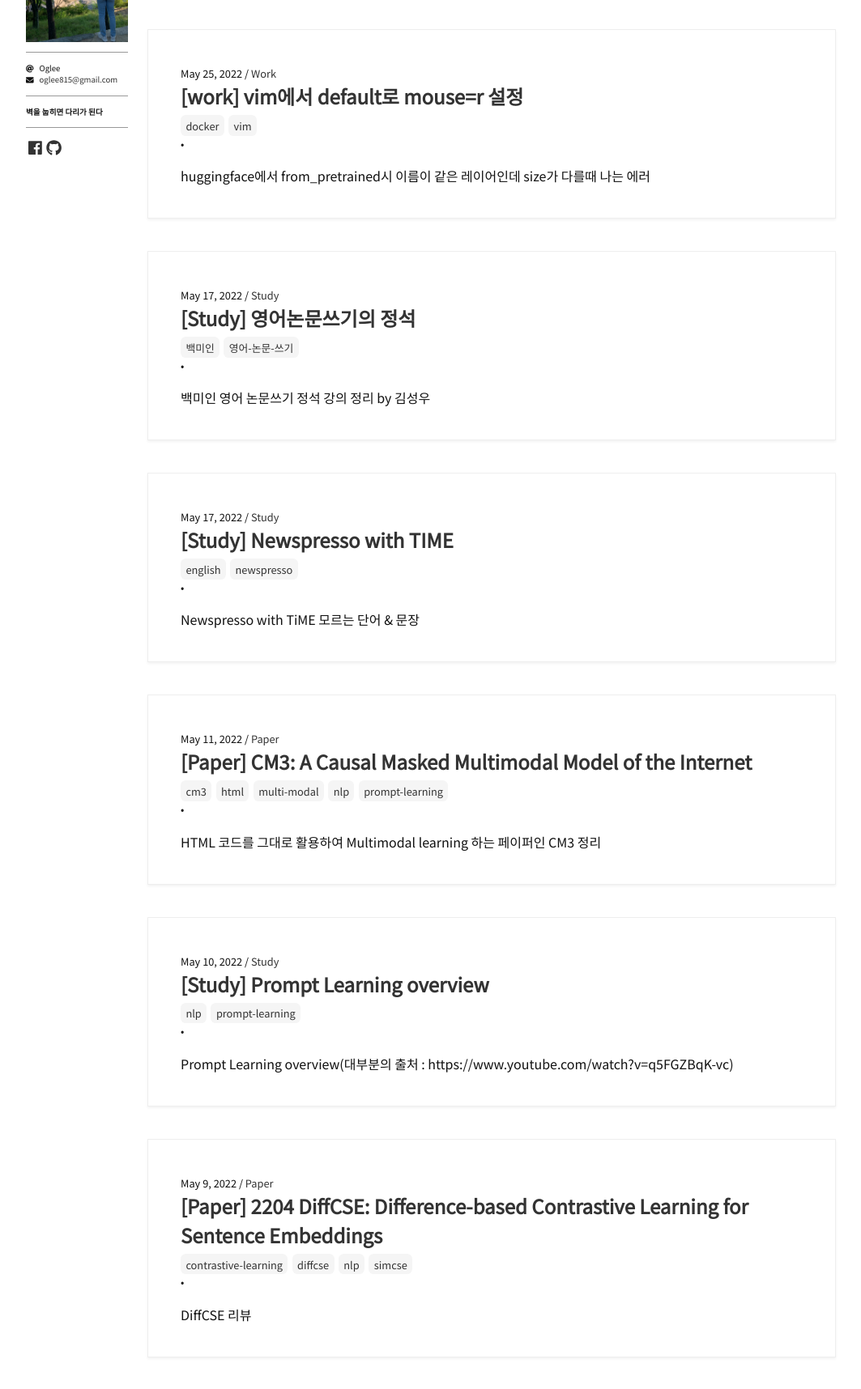
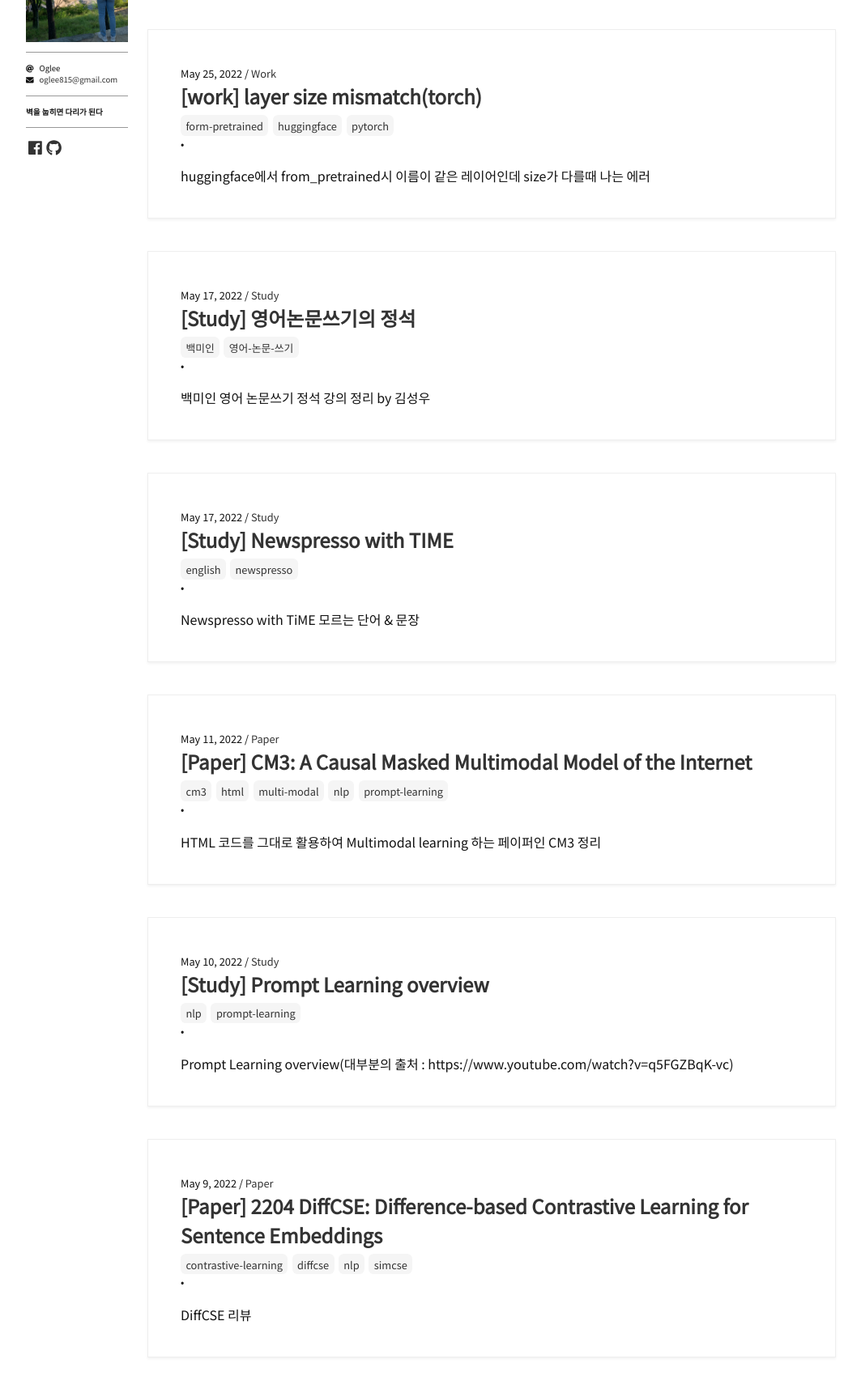
Before and after one commit to oglee815/oglee815_old.github.io, a Jekyll site: the page built from index.html, in a window 1280 px wide, cut to the strip 182-1898 px from the top of the page. Shown: the whole strip at 81% size, without its empty margins (108-1171 px from the left). Built offline with Jekyll 4.4.1, drawn with Linux system fonts in a browser that asks for light colours; nearby versions of some CDN libraries; some web fonts are replaced; the list of posts is cut into pages by our own code; comment, search, counter and statistics services are not loaded.

Commit message:
Update 1900-01-01-work-size-mismatch.md

````diff
--- a/_posts/1900-01-01-work-size-mismatch.md
+++ b/_posts/1900-01-01-work-size-mismatch.md
@@ -2,16 +2,17 @@
 layout: post
 date: 2022-05-25 00:00
 created_date: 2022-05-25 00:00
-title: "[work] vim에서 default로 mouse=r 설정"
+title: "[work] layer size mismatch(torch)"
 author: oglee
-description: vim에서 default로 mouse=r 설정
+description: layer size mismatch(torch)
 comments: true
 math: true
 category:
 - Work
 tags:
-- Vim
-- Docker
+- pytorch
+- huggingface
+- form_pretrained
 ---
 
 huggingface에서 from_pretrained시 이름이 같은 레이어인데 size가 다를때 나는 에러
@@ -19,7 +20,6 @@ huggingface에서 from_pretrained시 이름이 같은 레이어인데 size가
 <!--more-->
 
 - label이 3개인 데이터에 모델을 학습하고 이 모델을 레이블이 10개인 데이터에 적용하기 위해 from_pretrained 하면 에러뜸
--
 - 해결책 예시
 ```python
 from transformers import XLMRobertaForSequenceClassification
````
